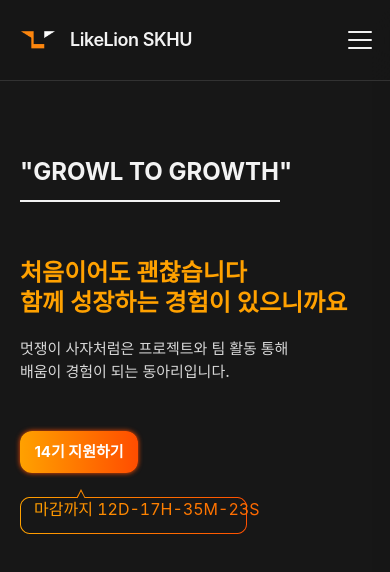
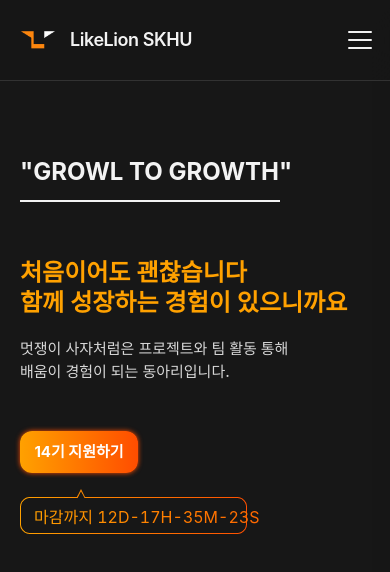
Before and after one commit to LikeLion-14th-SKHU/LikeLion-14th-Recruiting, a React (Vite) app: page / in a window 390 px wide. Shown: the top 572 px of the page. Built offline with nearby package versions, Linux system fonts and the light colour scheme; a web font is replaced by a local one.

Commit message:
Feat: 말풍선 모바일 버전 폰트 크기 수정

```diff
--- a/index.html
+++ b/index.html
@@ -2,7 +2,7 @@
 <html lang="en">
   <head>
     <meta charset="UTF-8" />
-    <link rel="icon" type="image/svg+xml" href="/vite.svg" />
+    <link rel="icon" type="image/svg+xml" href="/public/img/푸터멋사로고.png" />
     <link
       rel="stylesheet"
       as="style"
--- a/src/pages/Home.jsx
+++ b/src/pages/Home.jsx
@@ -114,7 +114,7 @@ function Home() {
             className="hidden md:block h-[75px] w-auto object-contain"
           />
           <span
-            className="absolute inset-0 flex md:items-center justify-start md:justify-center md:mb-1  text-base md:text-[30px] pt-2 pl-3.5 md:pl-7"
+            className="absolute inset-0 flex md:items-center justify-start md:justify-center md:mb-1  text-base md:text-[30px] pt-4 pl-3.5 md:pl-7"
             style={{
               background: "linear-gradient(to left, #FF4D00, #FFA100)",
               WebkitBackgroundClip: "text",
```
